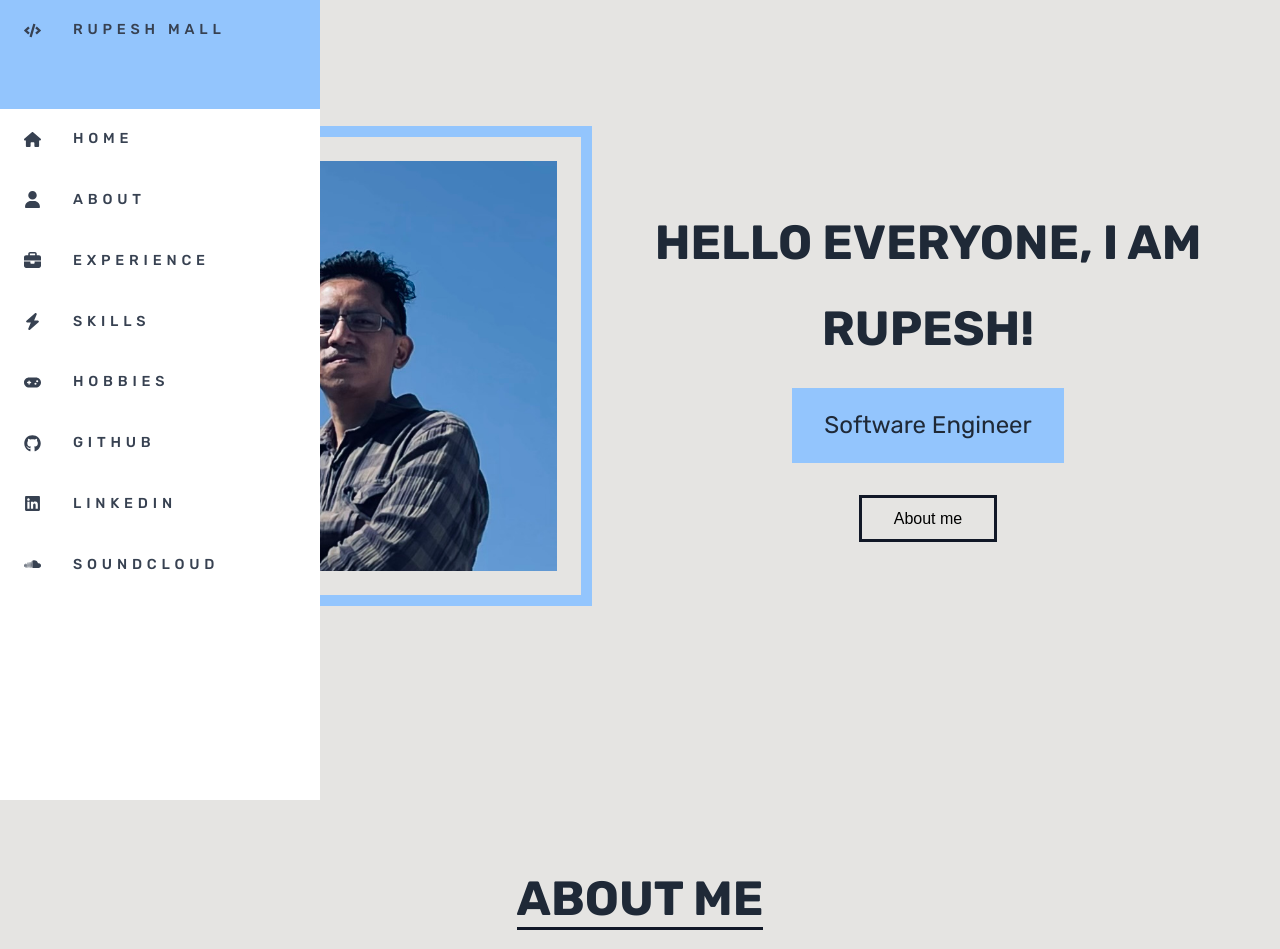
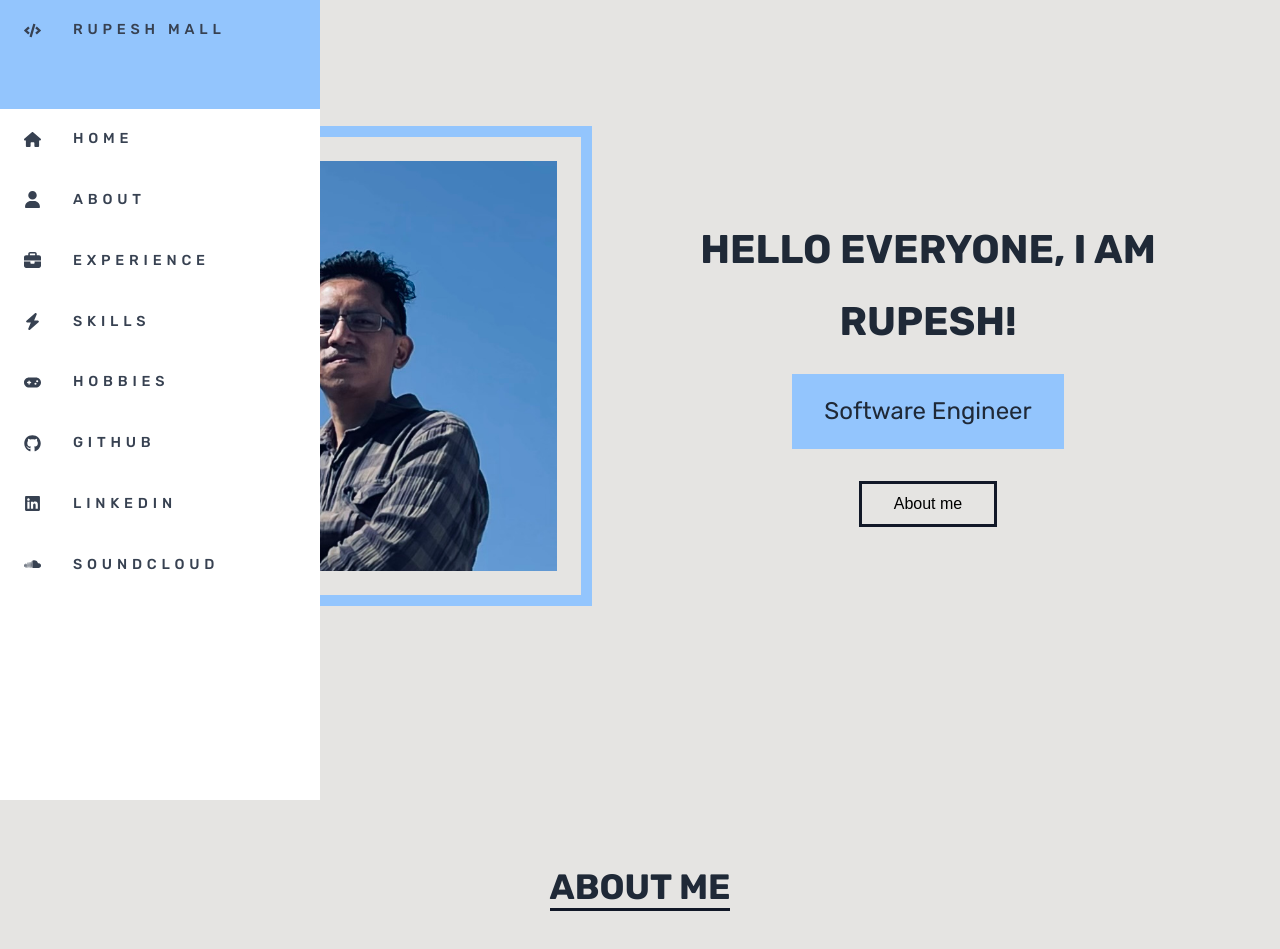
Before and after one commit to rmalldt/portfolio-app, a React (Vite) app: page /rm in a window 1280 px wide. Shown: the top 949 px of the page. Built offline with nearby package versions, Linux system fonts and the light colour scheme.

Commit message:
Updated profile info and profile page font size

```diff
--- a/src/assets/profile.json
+++ b/src/assets/profile.json
@@ -34,12 +34,6 @@
       "role": "Junior Web Developer",
       "date": "Oct 2021 - Apr 2022",
       "description": "Completed the TCS graduate training programme focused on Java applications and test-driven development. Contributed to the TCS in-house help desk web application, a part of the larger cross-functional TCS Ultimatix team. Refactored approximately 60% of the frontend codebase to make it modular and reusable using React.js, CSS modules, Redux and React Query. Utilised Jest for unit testing. Wrote and maintained tests for the existing Spring Boot codebase using JUnit and Mockito."
-    },
-    {
-      "company": "Corpus Ltd (Internship/Android Developer Work Experience)",
-      "role": "Android Developer",
-      "date": "May 2021 - Sep 2021",
-      "description": "Contributed to Android app development as a part of a larger team for a healthcare solutions provider. Contributed in migrating the Java codebase to Kotlin, including replacing Android AsyncTask with Kotlin Coroutines. Implemented features using the MVVM architecture, leveraging Android ViewModel for booking system. Integrated Google Firebase real-time data synchronisation.Conducted unit tests using JUnit4 and MockK, static code coverage with JaCoco, and API testing with Postman."
     }
   ],
   "skillsets": {
--- a/src/pages/profile/profile.module.css
+++ b/src/pages/profile/profile.module.css
@@ -39,7 +39,7 @@
 
 .salut h3 {
   text-transform: uppercase;
-  font-size: 3rem;
+  font-size: 2.5rem;
 }
 
 .salut span {
@@ -72,7 +72,7 @@
 
 .heading span {
   text-transform: uppercase;
-  font-size: 3rem;
+  font-size: 2.2rem;
   border-bottom: var(--border-black);
 }
 
--- a/src/pages/profile/profile.tsx
+++ b/src/pages/profile/profile.tsx
@@ -96,15 +96,6 @@ const ProfilePage: React.FC = () => {
             icon={FaChrome}
             fill="var(--color-blue-400)"
             key={experiences[3].company}
-          />
-          <ExperienceBox
-            role={experiences[4].role}
-            company={experiences[4].company}
-            date={experiences[4].date}
-            description={experiences[4].description}
-            icon={FaMobileAlt}
-            fill="var(--color-blue-400)"
-            key={experiences[4].company}
           />
         </div>
       </section>
```
